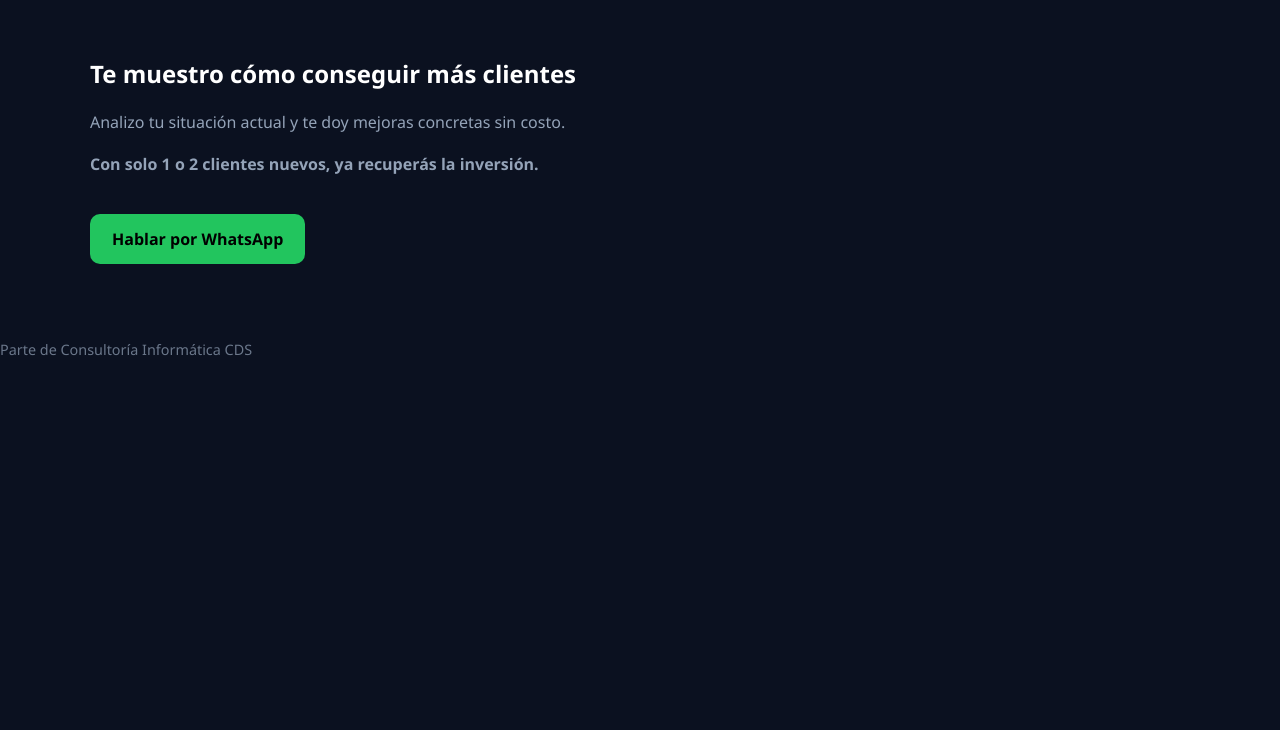
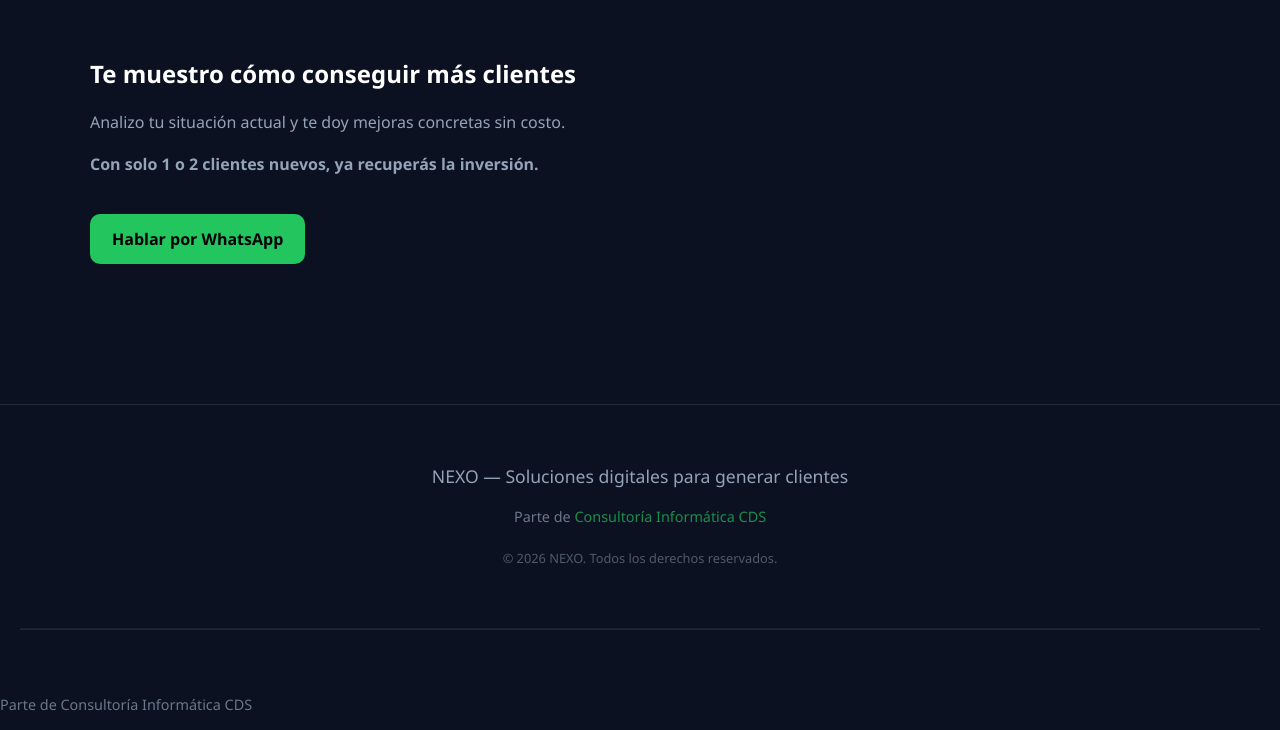
Before and after one commit to consultoriainformaticacds/nexo-landing, a plain HTML site: page index.html in a window 1280 px wide. Shown: the part 1826-2556 px from the top of the page. Before the commit the page ends 2201 px from the top, so only its background shows below. Drawn offline with Linux system fonts and the light colour scheme.

Commit message:
Add files via upload

```diff
--- a/index.html
+++ b/index.html
@@ -184,6 +184,27 @@
 
 <a class="whatsapp" href="https://wa.me/5491124632544?text=Hola!%20Quiero%20info">💬</a>
 
+<footer style="margin-top: 80px; padding: 40px 20px; text-align: center; border-top: 1px solid #1f2937;">
+
+  <p style="font-size: 1.1rem; margin-bottom: 10px;">
+    NEXO — Soluciones digitales para generar clientes
+  </p>
+
+  <p style="font-size: 0.9rem; opacity: 0.7;">
+    Parte de
+    <a href="https://consultoriainformaticacds.pages.dev/" target="_blank" style="color:#22c55e; text-decoration:none;">
+      Consultoría Informática CDS
+    </a>
+  </p>
+
+  <p style="font-size: 0.8rem; opacity: 0.5; margin-top: 20px;">
+    © 2026 NEXO. Todos los derechos reservados.
+  </p>
+
+<hr style="margin-top:60px; opacity:0.1;">
+
+</footer>
+
 </body>
 </html>
 <p style="font-size: 0.9rem; opacity: 0.7;">
```
